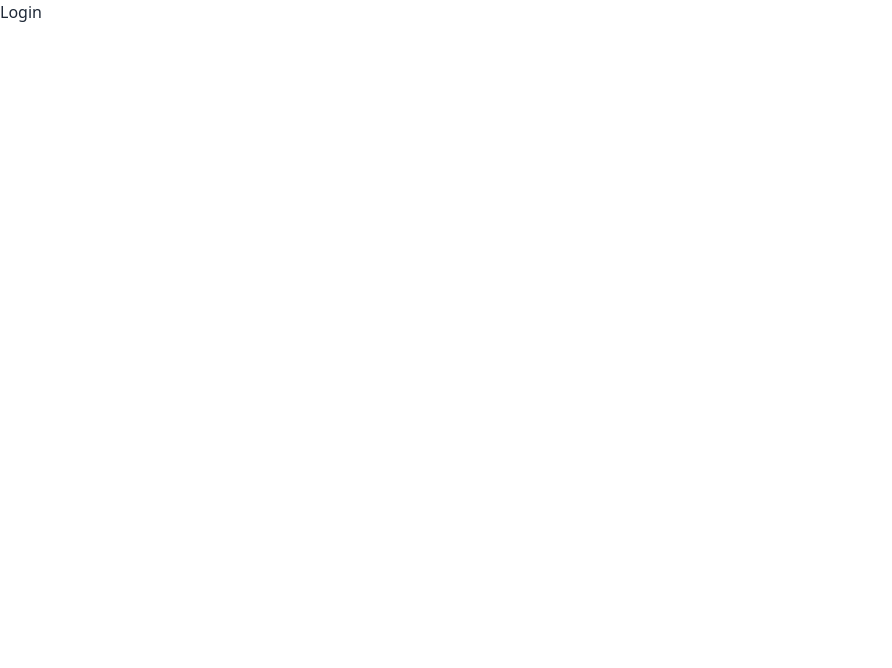
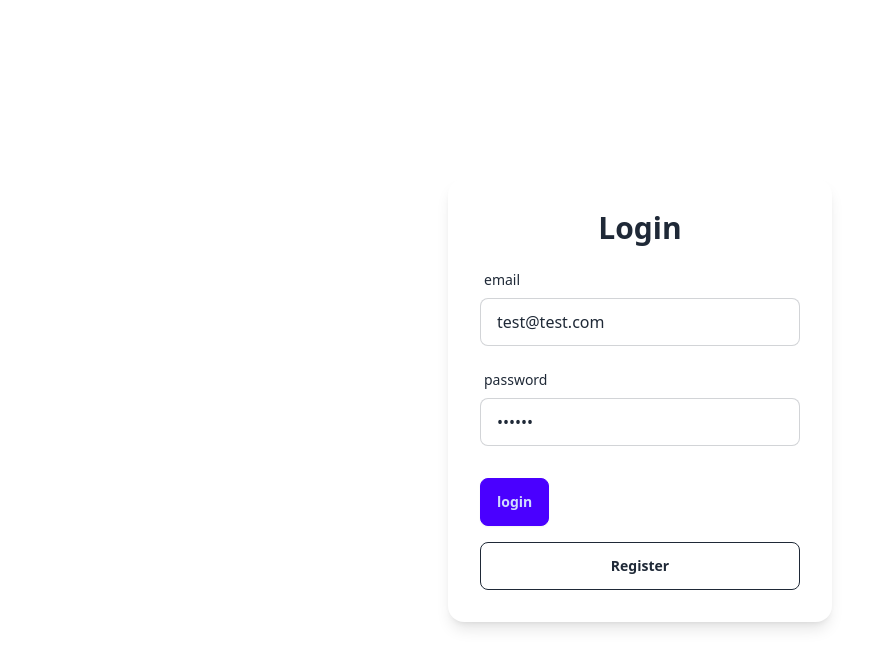
Before and after one commit to sh007kh/React-Exercise-main, a React (Vite) app in the folder 15-comfy-store/: page /login in a window 1280 px wide. Shown: the top 668 px of the page, without its empty margins (0-892 px from the left). Built offline with nearby package versions, Linux system fonts and the light colour scheme.

Commit message:
"comfy store - add login form input, add login page, add login page submit btn, add index for component"

```diff
--- /dev/null
+++ b/15-comfy-store/src/Components/FormInput.jsx
@@ -0,0 +1,17 @@
+const FormInput = ({ label, name, type, DefaultValue }) => {
+  return (
+    <label className="form-control ">
+      <div className="label">
+        <span className="label-text">{label}</span>
+      </div>
+      <input
+        type={type}
+        name={name}
+        defaultValue={DefaultValue}
+        className="input input-bordered "
+      />
+    </label>
+  );
+};
+
+export default FormInput;
--- /dev/null
+++ b/15-comfy-store/src/Components/SubmitBtn.jsx
@@ -0,0 +1,7 @@
+import React from "react";
+
+const SubmitBtn = ({ text }) => {
+  return <button className="btn btn-primary ">{text}</button>;
+};
+
+export default SubmitBtn;
--- /dev/null
+++ b/15-comfy-store/src/Components/index.js
@@ -0,0 +1,2 @@
+export { default as FormInput } from "./FormInput";
+export { default as SubmitBtn } from "./SubmitBtn";
--- a/15-comfy-store/src/Pages/Login.jsx
+++ b/15-comfy-store/src/Pages/Login.jsx
@@ -1,5 +1,34 @@
+import { FormInput, SubmitBtn } from "../Components";
+import { Form, Link } from "react-router-dom";
 const Login = () => {
-  return <div>Login</div>;
+  return (
+    <section className="h-screen grid place-items-center">
+      <Form
+        method="post"
+        className="card w-96 p-8 bg-base-100 shadow-lg flex flex-col gap-y-4"
+      >
+        <h4 className="text-center text-3xl font-bold">Login</h4>
+        <FormInput
+          type="email"
+          label="email"
+          name="identifier"
+          DefaultValue="test@test.com"
+        />
+        <FormInput
+          type="password"
+          label="password"
+          name="password"
+          DefaultValue="secret"
+        />
+        <div className="mt-4">
+          <SubmitBtn text="login" />
+        </div>
+        <button type="button" className="btn btn-neutral btn-outline">
+          <Link to="/Register">Register</Link>
+        </button>
+      </Form>
+    </section>
+  );
 };
 
 export default Login;
```
